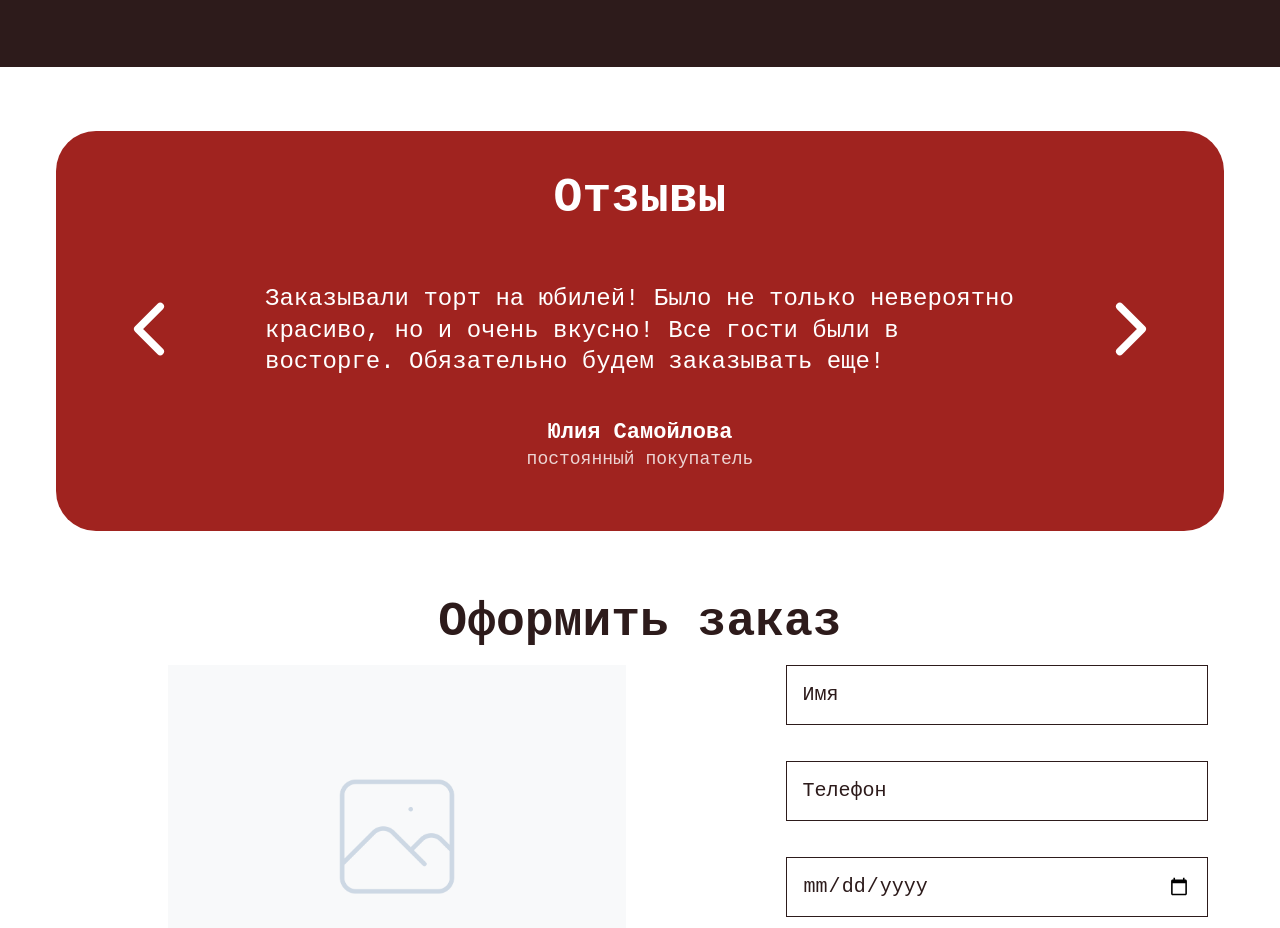
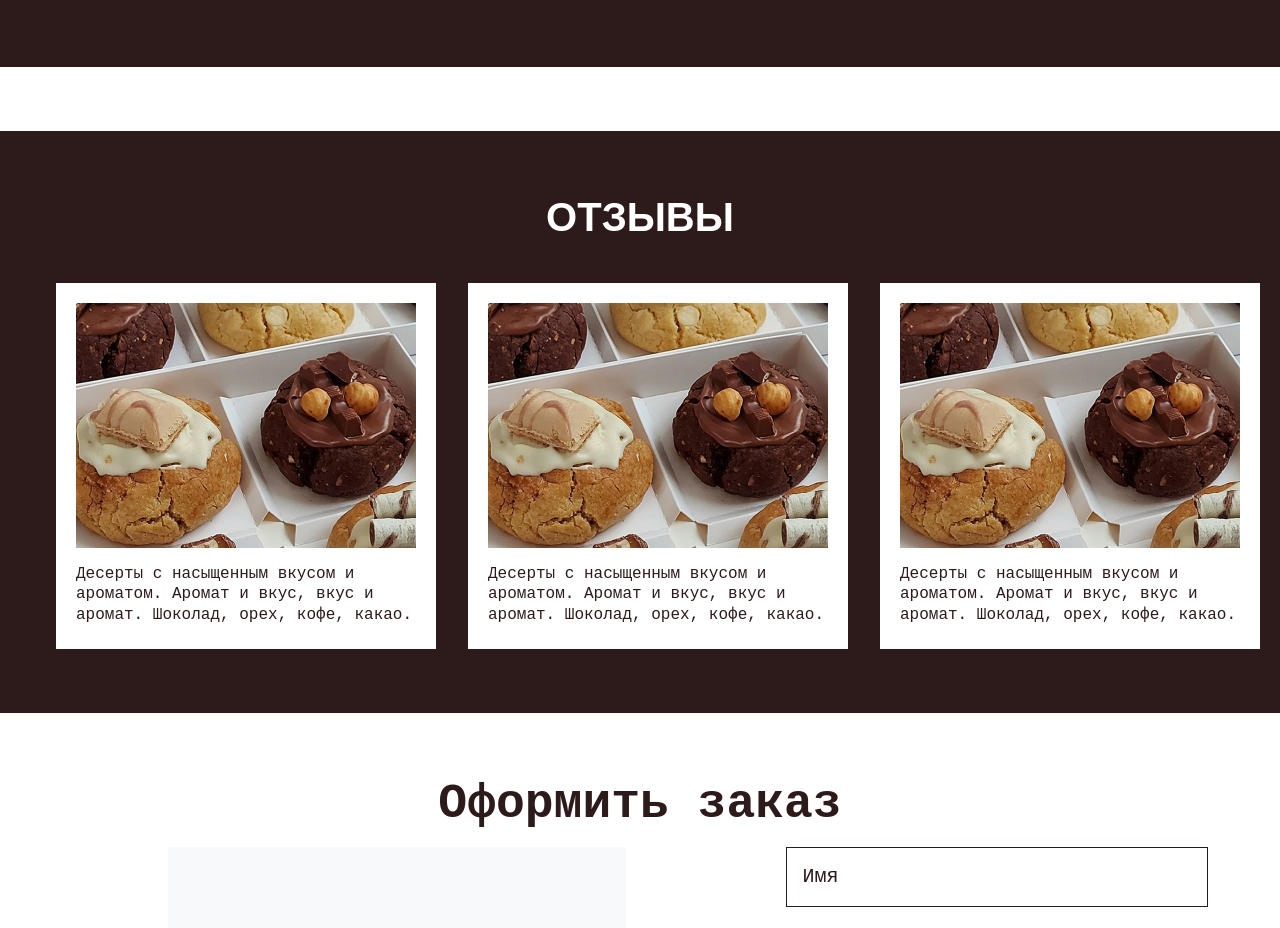
Before and after one commit to DeadDPie/landingGpo, a Next.js app: page / in a window 1280 px wide. Shown: the part 2907-3835 px from the top of the page. Built offline with nearby package versions, Linux system fonts and the light colour scheme; a web font is replaced by a local one.

Commit message:
add theme B for Reviews block

```diff
--- a/src/components/Reviews/Reviews.module.css
+++ b/src/components/Reviews/Reviews.module.css
@@ -1,8 +1,11 @@
 .reviews {
-  max-width: 1200px;
   margin: 0 auto;
   padding: 0 16px;
   margin-bottom: 4rem;
+}
+
+html[data-theme="A"] .reviews {
+  max-width: 1200px;
 }
 
 .container {
@@ -154,3 +157,70 @@
     margin: 1rem 0 1.5rem 0;
   }
 }
+
+html[data-theme="B"] .reviews {
+  padding: 0;
+  margin-bottom: 4rem;
+}
+
+html[data-theme="B"] .reviews_wrapper_b {
+  background-color: var(--color-border-main);
+  padding: 4rem 0;
+  width: 100%;
+}
+
+html[data-theme="B"] .container_b {
+  max-width: 1200px;
+  margin: 0 auto;
+  padding: 0 16px;
+}
+
+html[data-theme="B"] .title_b {
+  font-family: var(--font-family-playfair), serif;
+  font-weight: 700;
+  font-size: 40px;
+  line-height: 100%;
+  text-transform: uppercase;
+  text-align: center;
+  color: var(--color-text-white);
+  margin-bottom: 3rem;
+}
+
+html[data-theme="B"] .cards_container {
+  display: grid;
+  grid-template-columns: repeat(3, 1fr);
+  gap: 2rem;
+  justify-items: center;
+}
+
+html[data-theme="B"] .review_card {
+  background-color: var(--color-background);
+  width: 380px;
+  height: 366px;
+  padding: 20px;
+  display: flex;
+  flex-direction: column;
+  align-items: center;
+}
+
+html[data-theme="B"] .image_container {
+  width: 340px;
+  height: 245px;
+  margin-bottom: 1rem;
+}
+
+html[data-theme="B"] .review_image {
+  width: 100%;
+  height: 100%;
+  object-fit: cover;
+}
+
+html[data-theme="B"] .review_text {
+  font-family: var(--font-family-mont);
+  font-weight: 300;
+  font-size: 16px;
+  line-height: 130%;
+  color: var(--color-text-main);
+  text-align: left;
+  width: 100%;
+}
--- a/src/components/Reviews/Reviews.tsx
+++ b/src/components/Reviews/Reviews.tsx
@@ -4,9 +4,11 @@ import Typography from "@/ui/Typography/Typography";
 import { reviewsData } from "@/constants/data";
 import styles from "./Reviews.module.css";
 import { IconChevronLeft, IconChevronRight } from "@tabler/icons-react";
+import Image from "next/image";
+import { CURRENT_THEME } from "@/config/theme";
 
 export default function Reviews() {
-  const { title, reviews } = reviewsData;
+  const { title, reviews } = reviewsData[CURRENT_THEME];
   const [currentIndex, setCurrentIndex] = useState(0);
   const currentReview = reviews[currentIndex];
 
@@ -20,6 +22,7 @@ export default function Reviews() {
 
   return (
     <section className={styles.reviews} id="reviews">
+      {CURRENT_THEME === "A" && (
         <div className={styles.container}>
           <button className={styles.arrow} onClick={prevReview}>
             <IconChevronLeft size={90} />
@@ -37,12 +40,16 @@ export default function Reviews() {
             </div>
 
             <div className={styles.author}>
+              {"author" in currentReview && (
                 <Typography variant="h2" as="h3" className={styles.author_name}>
                   {currentReview.author}
                 </Typography>
+              )}
+              {"role" in currentReview && (
                 <Typography variant="p2" as="p" className={styles.author_role}>
                   {currentReview.role}
                 </Typography>
+              )}
             </div>
           </div>
 
@@ -50,6 +57,39 @@ export default function Reviews() {
             <IconChevronRight size={90} />
           </button>
         </div>
+      )}
+
+      {CURRENT_THEME === "B" && (
+        <div className={styles.reviews_wrapper_b}>
+          <div className={styles.container_b}>
+            <Typography variant="h1" as="h2" className={styles.title_b}>
+              {title}
+            </Typography>
+
+            <div className={styles.cards_container}>
+              {reviews.map((review) => (
+                <div key={review.id} className={styles.review_card}>
+                  {"image" in review && (
+                    <div className={styles.image_container}>
+                      <Image
+                        src={review.image || "/images/placeholder.png"}
+                        alt="review"
+                        width={340}
+                        height={245}
+                        className={styles.review_image}
+                      />
+                    </div>
+                  )}
+
+                  <Typography variant="p1" as="p" className={styles.review_text}>
+                    {review.text}
+                  </Typography>
+                </div>
+              ))}
+            </div>
+          </div>
+        </div>
+      )}
     </section>
   );
 }
--- a/src/constants/data.ts
+++ b/src/constants/data.ts
@@ -181,6 +181,7 @@ export const footerData = {
 };
 
 export const reviewsData = {
+  A: {
     title: "Отзывы",
     reviews: [
       {
@@ -202,6 +203,27 @@ export const reviewsData = {
         role: "постоянный клиент"
       }
     ]
+  },
+  B: {
+    title: "ОТЗЫВЫ",
+    reviews: [
+      {
+        id: "1",
+        text: "Десерты с насыщенным вкусом и ароматом. Аромат и вкус, вкус и аромат. Шоколад, орех, кофе, какао.",
+        image: "/images/reviews.png"
+      },
+      {
+        id: "2",
+        text: "Десерты с насыщенным вкусом и ароматом. Аромат и вкус, вкус и аромат. Шоколад, орех, кофе, какао.",
+        image: "/images/reviews.png"
+      },
+      {
+        id: "3",
+        text: "Десерты с насыщенным вкусом и ароматом. Аромат и вкус, вкус и аромат. Шоколад, орех, кофе, какао.",
+        image: "/images/reviews.png"
+      }
+    ]
+  }
 };
 
 export const headerData = {
```
Also changed, not shown: public/images/reviews.png (added). Lines whose indentation alone changed are shown as unchanged.
